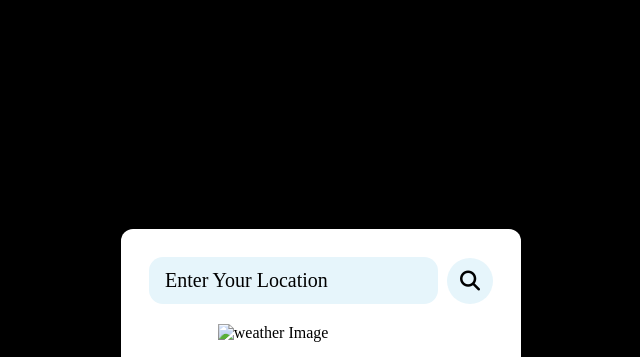
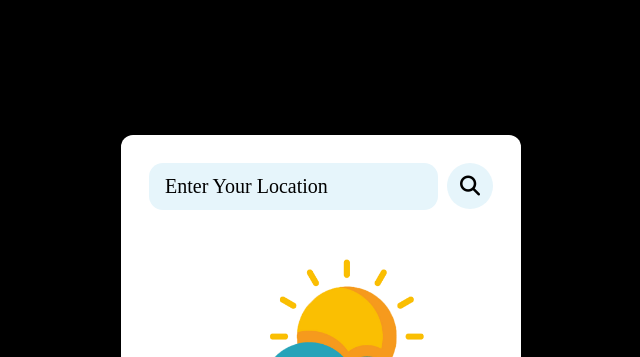
Before and after one commit to sarthakruge003/Weather-app, a plain HTML site: page index.html in a window 1280 px wide. Shown: the top 357 px of the page, without its empty margins (319-959 px from the left). Drawn offline with Linux system fonts and the light colour scheme; the site is published under a folder, as on GitHub Pages, so addresses that start at the root find nothing.

Commit message:
Update index.html

```diff
--- a/index.html
+++ b/index.html
@@ -19,7 +19,7 @@
     </div>
 
     <div class="weather-body">
-      <img src="/assets/cloud.png" alt="weather Image" class="weather-img" />
+      <img src="cloud.png" alt="weather Image" class="weather-img" />
 
       <div class="weather-box">
         <p class="temperature">0°C</p>
```
